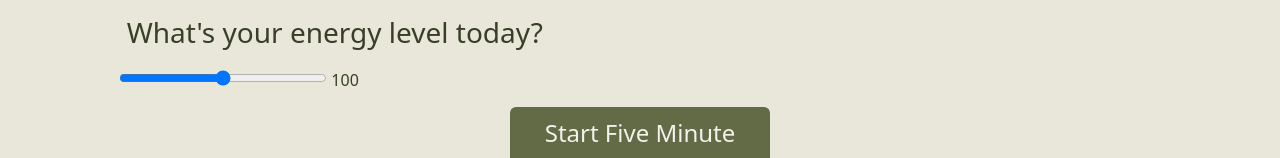
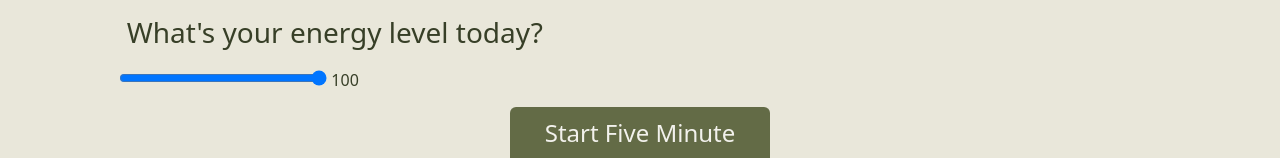
Before and after one commit to Majexs/Project_1--Five_Minute_Journal, a plain HTML site: page index.html in a window 1280 px wide. Shown: the part 813-971 px from the top of the page. Drawn offline with nearby package versions, Linux system fonts and the light colour scheme.

Commit message:
fixed gauge bar

```diff
--- a/index.html
+++ b/index.html
@@ -82,7 +82,7 @@
 
                             <h3>What's your energy level today?</h3>
                             <div class="gauge">
-                                <input  type="range" id="energyLevel" min="0" max="100" >
+                                <input  type="range" id="energyLevel" min="0" max="100" value="100" >
                                 <span  id="energyValue">100</span>
                             </div>
                             <div class="journalButton">
```
